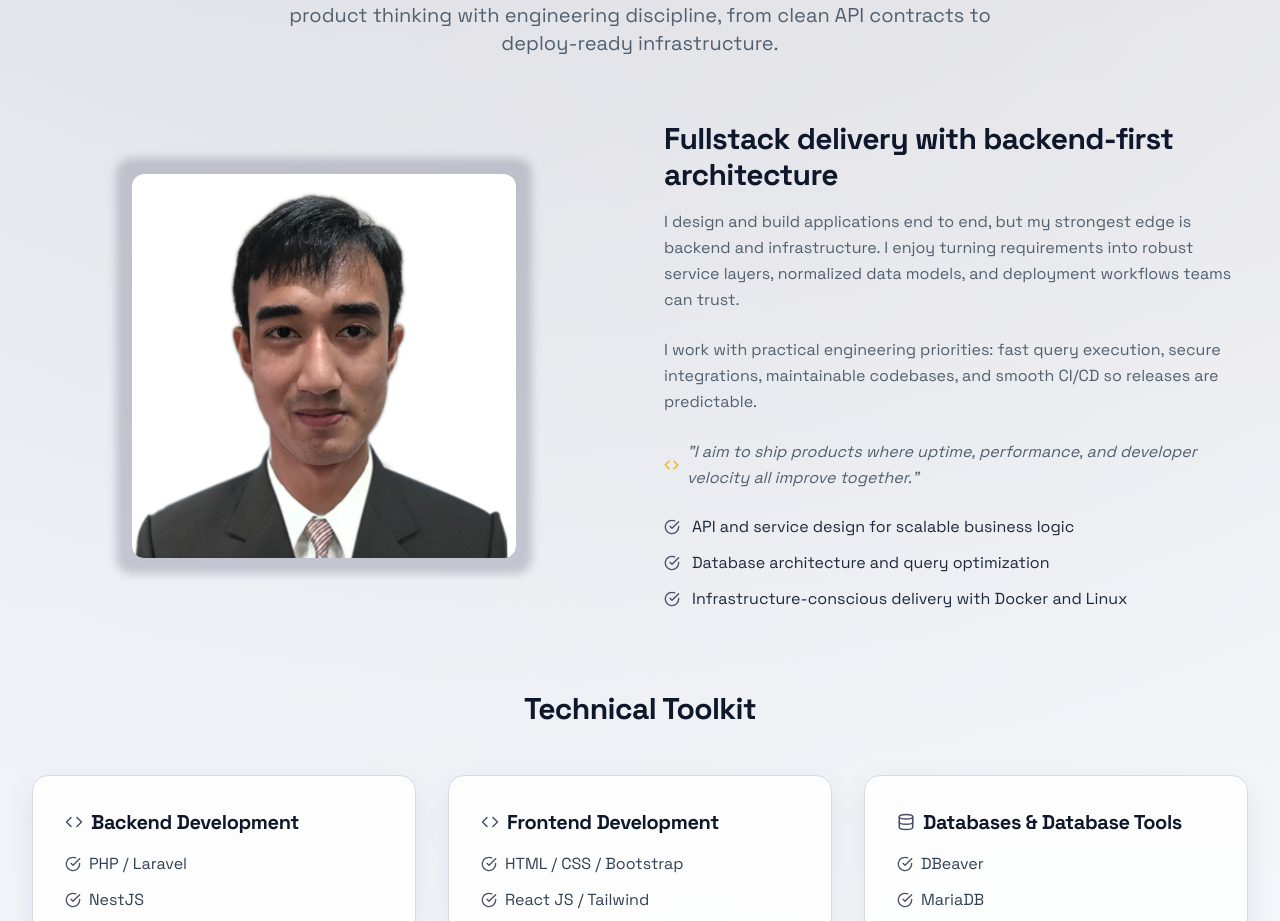
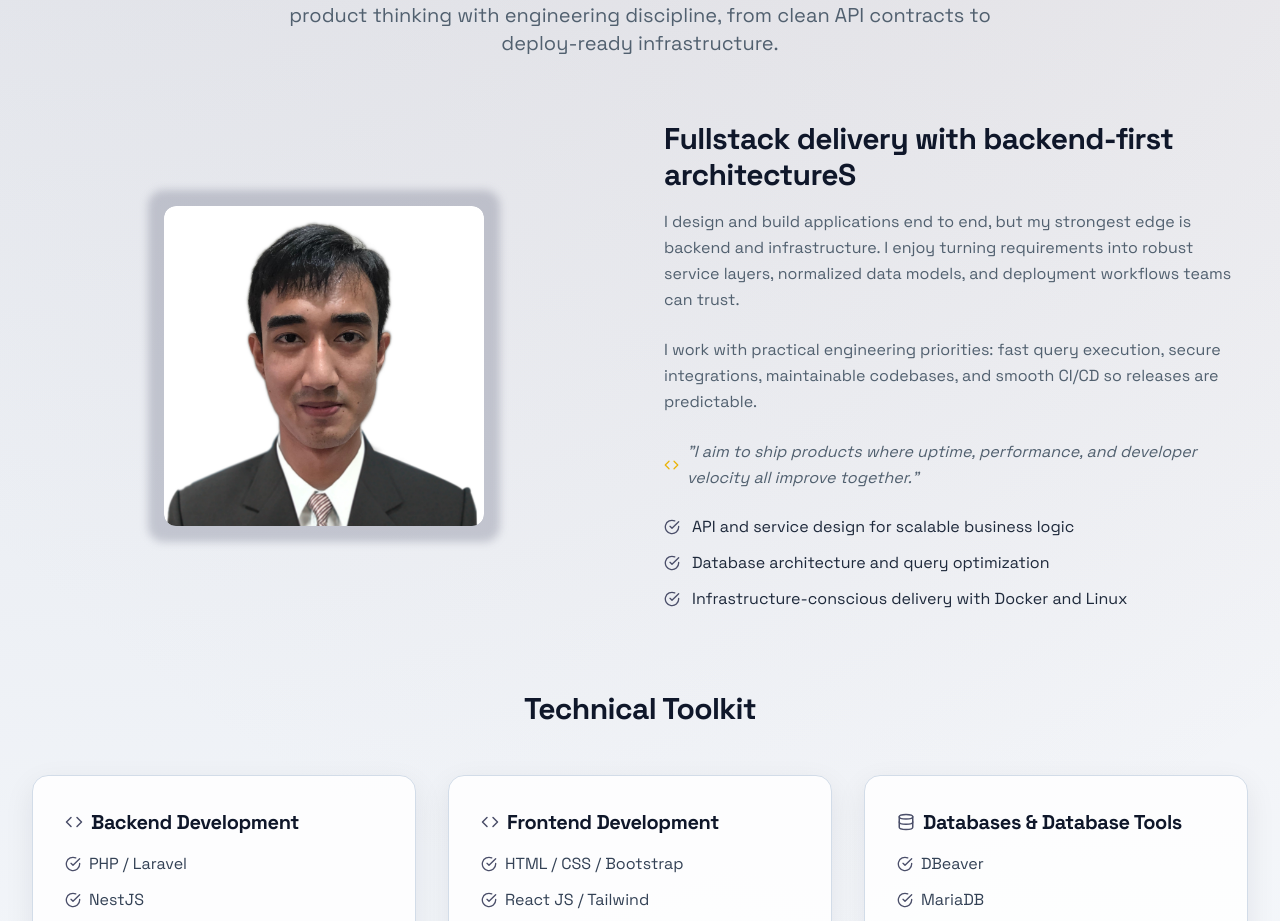
Before and after one commit to darrencelzo77/Darren-Portfolio, a React (Vite) app: page / in a window 1280 px wide. Shown: the part 987-1908 px from the top of the page. Built offline with nearby package versions, Linux system fonts and the light colour scheme.

Commit message:
Save it updated ve2

```diff
--- a/src/components/About.tsx
+++ b/src/components/About.tsx
@@ -71,6 +71,10 @@ const skillCategories: SkillCategory[] = [
 
 
 const About: React.FC = () => {
+  const preventImageActions = (event: React.SyntheticEvent) => {
+    event.preventDefault();
+  };
+
   return (
     <section id="about" className="section">
       <div className="container-custom">
@@ -83,20 +87,27 @@ const About: React.FC = () => {
         </div>
 
         <div className="grid md:grid-cols-2 gap-12 items-center">
-          <div className="relative w-full max-w-sm mx-auto aspect-square">
+          <div
+            className="relative w-full max-w-xs mx-auto aspect-square select-none"
+            onContextMenu={preventImageActions}
+            onDragStart={preventImageActions}
+          >
             <div className="absolute -inset-4 bg-[#4a4e69]/25 rounded-2xl -z-10 blur-sm"></div>
             <div className="relative h-full w-full overflow-hidden rounded-xl">
               <img
                 src="/profile.jpg"
                 alt="Darren Acuña profile"
                 className="w-full h-full object-cover rounded-xl shadow-lg"
+                draggable={false}
+                onContextMenu={preventImageActions}
+                onDragStart={preventImageActions}
               />
             </div>
           </div>
 
           <div>
             <h3 className="text-2xl md:text-3xl font-bold mb-4 text-slate-900 dark:text-slate-50">
-              Fullstack delivery with backend-first architecture
+              Fullstack delivery with backend-first architectureS
             </h3>
             <p className="mb-6">
               I design and build applications end to end, but my strongest edge is backend and infrastructure.
```
